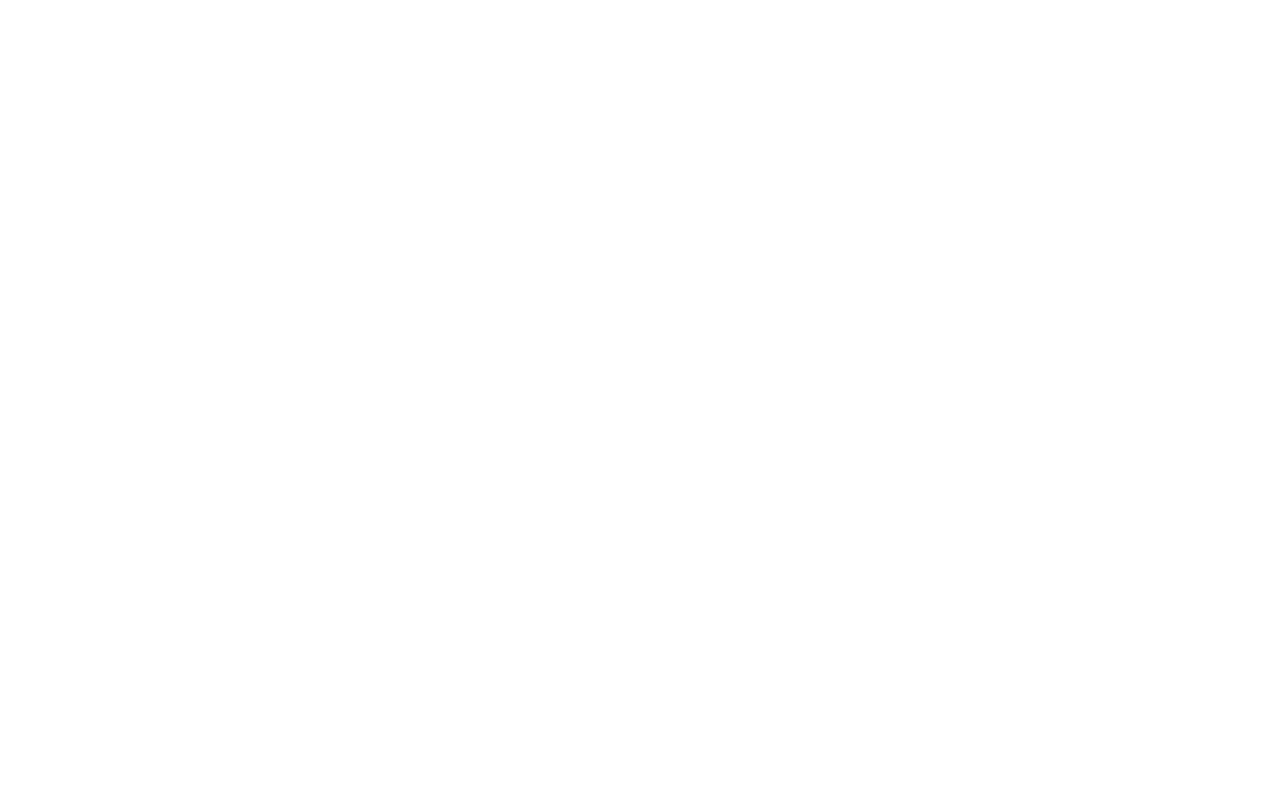
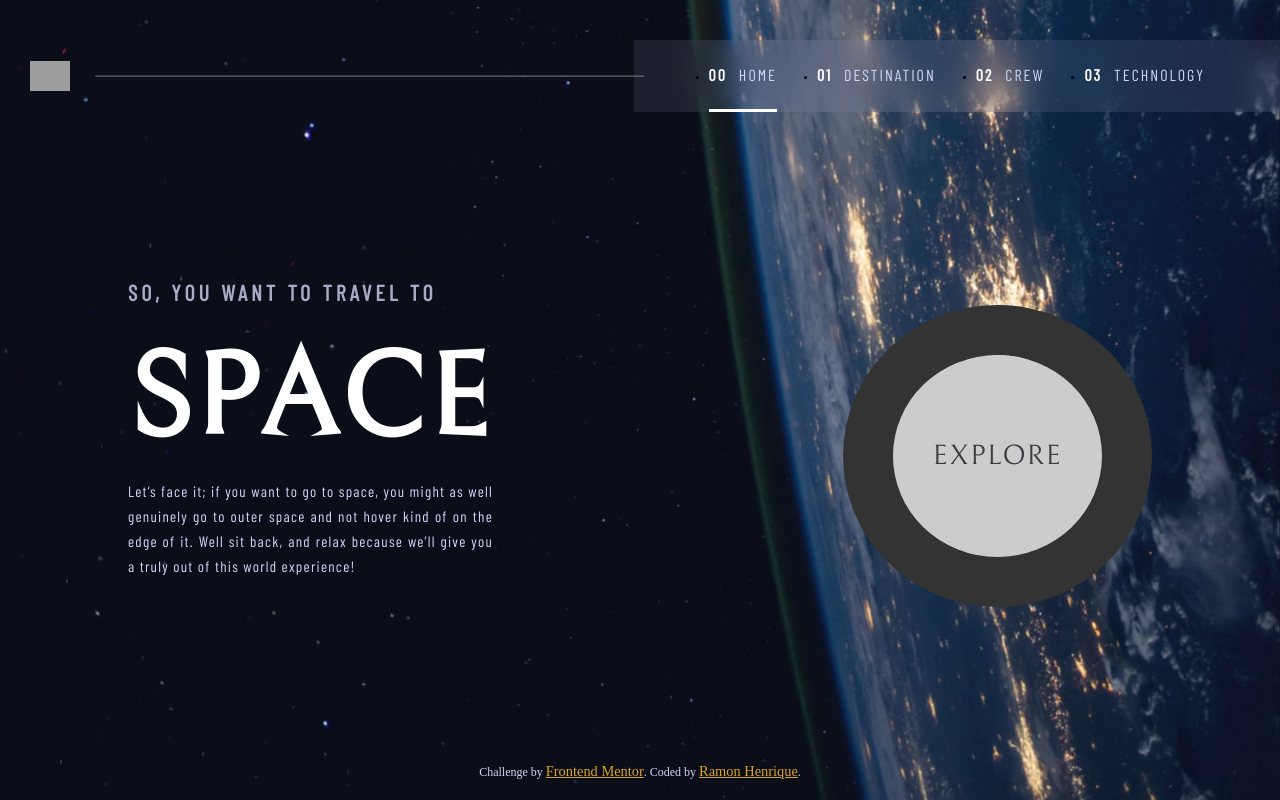
Before and after one commit to RamonDSL/pace-tourism-website-main, a React (Vite) app: page /dsl-space-tourism-website.netlify.app/ in a window 1280 px wide. Built offline with nearby package versions, Linux system fonts and the light colour scheme; grey boxes are pictures that could not be loaded.

Commit message:
change baseName path

```diff
--- a/src/routes.jsx
+++ b/src/routes.jsx
@@ -8,7 +8,7 @@
 
 import { getPageData } from "./Store/store"
 
-const baseName = "/dsl-space-tourism-website"
+const baseName = "/dsl-space-tourism-website.netlify.app"
 
 const router = createBrowserRouter([
   {
```
